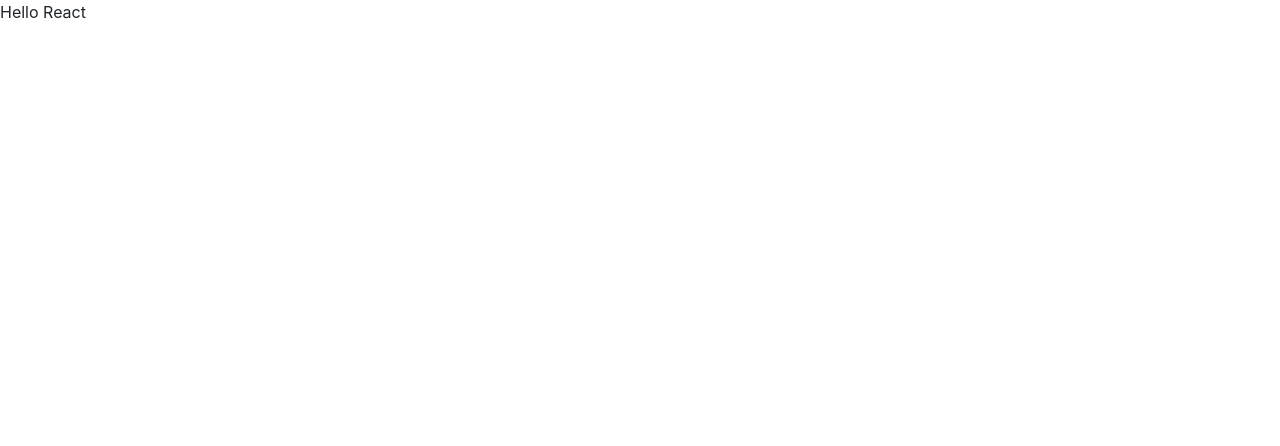
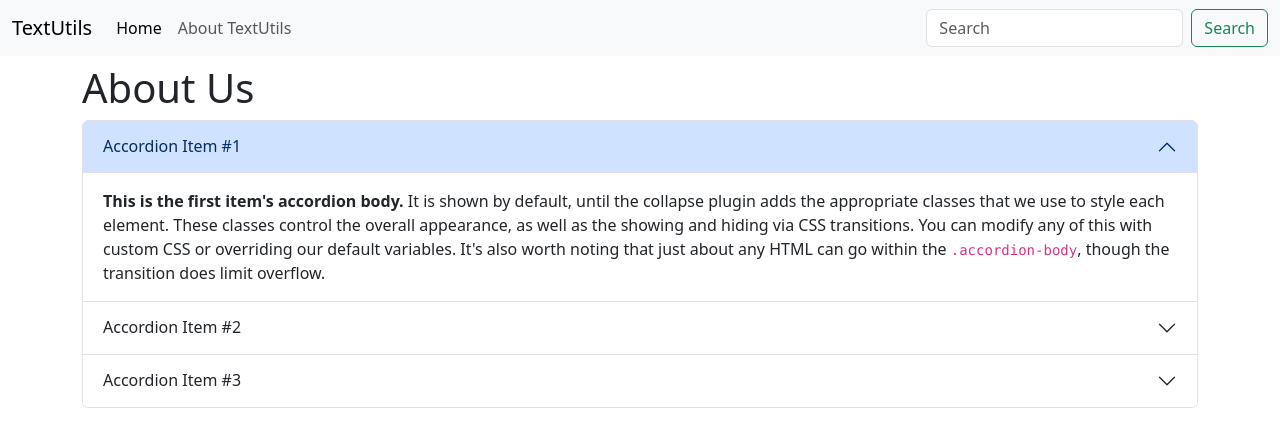
Before and after one commit to aishwaryap95/React_Course, a React (Create React App) app: page / in a window 1280 px wide. Shown: the top 446 px of the page. Built offline with nearby package versions, Linux system fonts and the light colour scheme.

Commit message:
TextUtils App Completed

```diff
--- a/src/App.js
+++ b/src/App.js
@@ -1,8 +1,17 @@
-
 import "./App.css";
+import About from "./components/About";
+import NavBar from "./components/NavBar";
 
 function App() {
-  return <>Hello React</>;
+  return (
+    <>
+      <NavBar title="TextUtils" aboutText="About TextUtils" />
+      <div className="container">
+        {/* <TextForm heading="Enter text to analyze"/> */}
+        <About/>
+      </div>
+    </>
+  );
 }
 
 export default App;
--- /dev/null
+++ b/src/components/About.js
@@ -0,0 +1,101 @@
+import React from "react";
+
+export default function About() {
+  return (
+    <div>
+    <h1 className="my-2">About Us</h1>
+      <div className="accordion" id="accordionExample">
+        <div className="accordion-item">
+          <h2 className="accordion-header">
+            <button
+              className="accordion-button"
+              type="button"
+              data-bs-toggle="collapse"
+              data-bs-target="#collapseOne"
+              aria-expanded="true"
+              aria-controls="collapseOne"
+            >
+              Accordion Item #1
+            </button>
+          </h2>
+          <div
+            id="collapseOne"
+            className="accordion-collapse collapse show"
+            data-bs-parent="#accordionExample"
+          >
+            <div className="accordion-body">
+              <strong>This is the first item's accordion body.</strong> It is
+              shown by default, until the collapse plugin adds the appropriate
+              classes that we use to style each element. These classes control
+              the overall appearance, as well as the showing and hiding via CSS
+              transitions. You can modify any of this with custom CSS or
+              overriding our default variables. It's also worth noting that just
+              about any HTML can go within the <code>.accordion-body</code>,
+              though the transition does limit overflow.
+            </div>
+          </div>
+        </div>
+        <div className="accordion-item">
+          <h2 className="accordion-header">
+            <button
+              className="accordion-button collapsed"
+              type="button"
+              data-bs-toggle="collapse"
+              data-bs-target="#collapseTwo"
+              aria-expanded="false"
+              aria-controls="collapseTwo"
+            >
+              Accordion Item #2
+            </button>
+          </h2>
+          <div
+            id="collapseTwo"
+            className="accordion-collapse collapse"
+            data-bs-parent="#accordionExample"
+          >
+            <div className="accordion-body">
+              <strong>This is the second item's accordion body.</strong> It is
+              hidden by default, until the collapse plugin adds the appropriate
+              classes that we use to style each element. These classes control
+              the overall appearance, as well as the showing and hiding via CSS
+              transitions. You can modify any of this with custom CSS or
+              overriding our default variables. It's also worth noting that just
+              about any HTML can go within the <code>.accordion-body</code>,
+              though the transition does limit overflow.
+            </div>
+          </div>
+        </div>
+        <div className="accordion-item">
+          <h2 className="accordion-header">
+            <button
+              className="accordion-button collapsed"
+              type="button"
+              data-bs-toggle="collapse"
+              data-bs-target="#collapseThree"
+              aria-expanded="false"
+              aria-controls="collapseThree"
+            >
+              Accordion Item #3
+            </button>
+          </h2>
+          <div
+            id="collapseThree"
+            className="accordion-collapse collapse"
+            data-bs-parent="#accordionExample"
+          >
+            <div className="accordion-body">
+              <strong>This is the third item's accordion body.</strong> It is
+              hidden by default, until the collapse plugin adds the appropriate
+              classes that we use to style each element. These classes control
+              the overall appearance, as well as the showing and hiding via CSS
+              transitions. You can modify any of this with custom CSS or
+              overriding our default variables. It's also worth noting that just
+              about any HTML can go within the <code>.accordion-body</code>,
+              though the transition does limit overflow.
+            </div>
+          </div>
+        </div>
+      </div>
+    </div>
+  );
+}
--- /dev/null
+++ b/src/components/NavBar.js
@@ -0,0 +1,59 @@
+//rfc
+import React from "react";
+import PropTypes from "prop-types";
+
+export default function NavBar(props) {
+  return (
+    <nav className="navbar navbar-expand-lg bg-body-tertiary">
+      <div className="container-fluid">
+        <a className="navbar-brand" href="/">
+          {props.title}
+        </a>
+        <button
+          className="navbar-toggler"
+          type="button"
+          data-bs-toggle="collapse"
+          data-bs-target="#navbarSupportedContent"
+          aria-controls="navbarSupportedContent"
+          aria-expanded="false"
+          aria-label="Toggle navigation"
+        >
+          <span className="navbar-toggler-icon"></span>
+        </button>
+        <div className="collapse navbar-collapse" id="navbarSupportedContent">
+          <ul className="navbar-nav me-auto mb-2 mb-lg-0">
+            <li className="nav-item">
+              <a className="nav-link active" aria-current="page" href="/">
+                Home
+              </a>
+            </li>
+            <li className="nav-item">
+              <a className="nav-link" href="/">
+                {props.aboutText}
+              </a>
+            </li>
+          </ul>
+          <form className="d-flex" role="search">
+            <input
+              className="form-control me-2"
+              type="search"
+              placeholder="Search"
+              aria-label="Search"
+            />
+            <button className="btn btn-outline-success" type="submit">
+              Search
+            </button>
+          </form>
+        </div>
+      </div>
+    </nav>
+  );
+}
+NavBar.propTypes = {
+    title: PropTypes.string.isRequired,
+    aboutText: PropTypes.string
+}
+NavBar.defaultProps = {
+    title: 'set title here',
+    aboutText: 'about text'
+};
--- a/src/index.css
+++ /dev/null
@@ -1,13 +0,0 @@
-body {
-  margin: 0;
-  font-family: -apple-system, BlinkMacSystemFont, 'Segoe UI', 'Roboto', 'Oxygen',
-    'Ubuntu', 'Cantarell', 'Fira Sans', 'Droid Sans', 'Helvetica Neue',
-    sans-serif;
-  -webkit-font-smoothing: antialiased;
-  -moz-osx-font-smoothing: grayscale;
-}
-
-code {
-  font-family: source-code-pro, Menlo, Monaco, Consolas, 'Courier New',
-    monospace;
-}
--- a/src/index.js
+++ b/src/index.js
@@ -1,6 +1,5 @@
 import React from 'react';
 import ReactDOM from 'react-dom/client';
-import './index.css';
 import App from './App';
 import reportWebVitals from './reportWebVitals';
 
```
Also changed, not shown: src/components/TextForm.js (added, +68 -0 lines).
